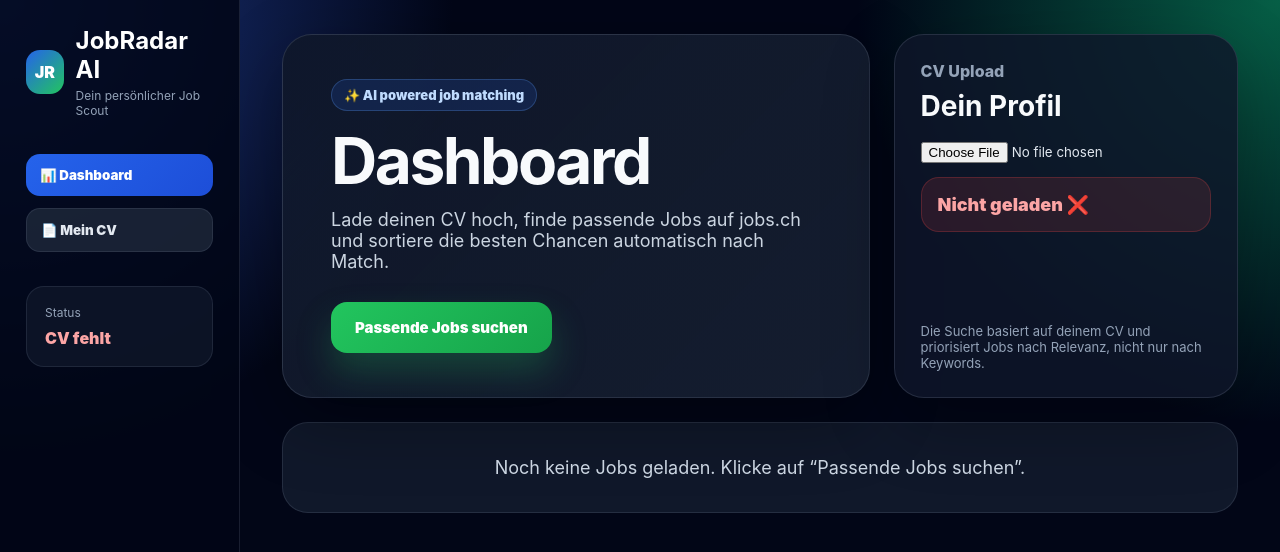
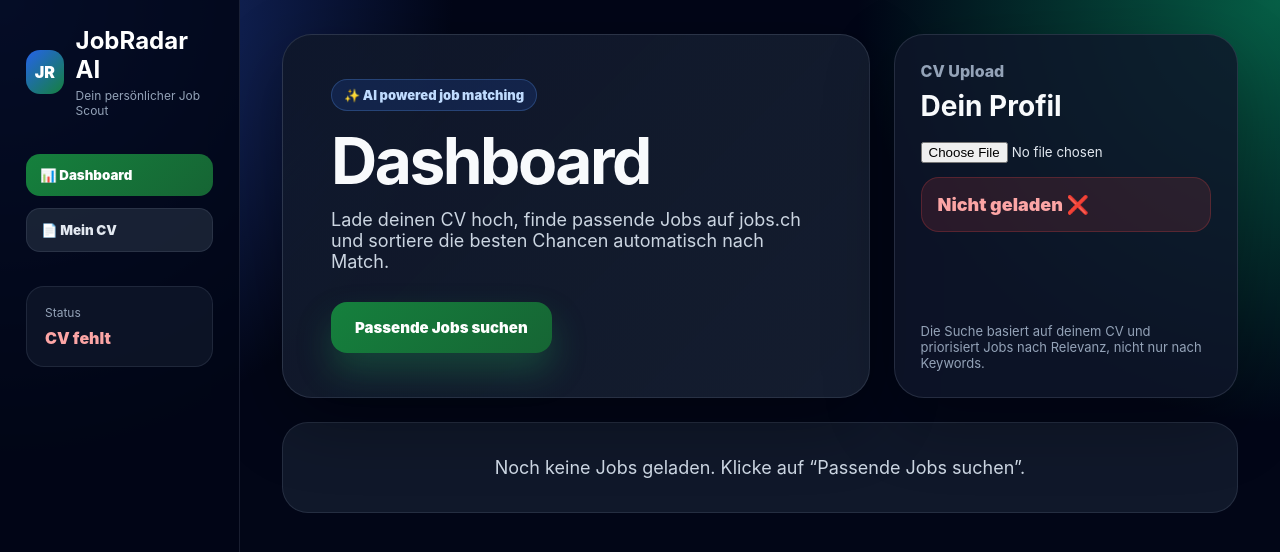
Before and after one commit to Nerazzurro1997/jobradar-ai, a React (Vite) app: page / in a window 1280 px wide. Shown: the top 552 px of the page. Built offline with nearby package versions, Linux system fonts and the light colour scheme.

Commit message:
Update App.tsx

```diff
--- a/src/App.tsx
+++ b/src/App.tsx
@@ -48,7 +48,7 @@ export default function App() {
     : 0;
 
   function scoreColor(score = 0) {
-    if (score >= 85) return "#22c55e";
+    if (score >= 85) return "#15803d";
     if (score >= 75) return "#84cc16";
     if (score >= 65) return "#f59e0b";
     return "#ef4444";
@@ -213,7 +213,7 @@ export default function App() {
               <h2
                 key={i}
                 style={{
-                  color: "#16a34a",
+                  color: "#166534",
                   marginTop: 12,
                   marginBottom: 14,
                   fontSize: 28,
@@ -296,7 +296,7 @@ export default function App() {
               width: 44,
               height: 44,
               borderRadius: 14,
-              background: "linear-gradient(135deg, #2563eb, #22c55e)",
+              background: "linear-gradient(135deg, #2563eb, #15803d)",
               display: "flex",
               alignItems: "center",
               justifyContent: "center",
@@ -317,7 +317,7 @@ export default function App() {
           <button
             style={{
               padding: "13px 14px",
-              background: "linear-gradient(135deg, #2563eb, #1d4ed8)",
+              background: "linear-gradient(135deg, #15803d, #166534)",
               color: "white",
               border: "none",
               borderRadius: 14,
@@ -445,7 +445,7 @@ export default function App() {
                   style={{
                     background: searchLoading
                       ? "#64748b"
-                      : "linear-gradient(135deg, #22c55e, #16a34a)",
+                      : "linear-gradient(135deg, #15803d, #166534)",
                     color: "white",
                     border: "none",
                     padding: "16px 24px",
@@ -768,9 +768,9 @@ export default function App() {
                         {isBest && (
                           <span
                             style={{
-                              background: "rgba(34,197,94,0.12)",
-                              color: "#15803d",
-                              border: "1px solid rgba(34,197,94,0.24)",
+                              background: "rgba(21,128,61,0.12)",
+                              color: "#166534",
+                              border: "1px solid rgba(21,128,61,0.28)",
                               padding: "6px 10px",
                               borderRadius: 999,
                               fontSize: 12,
```
